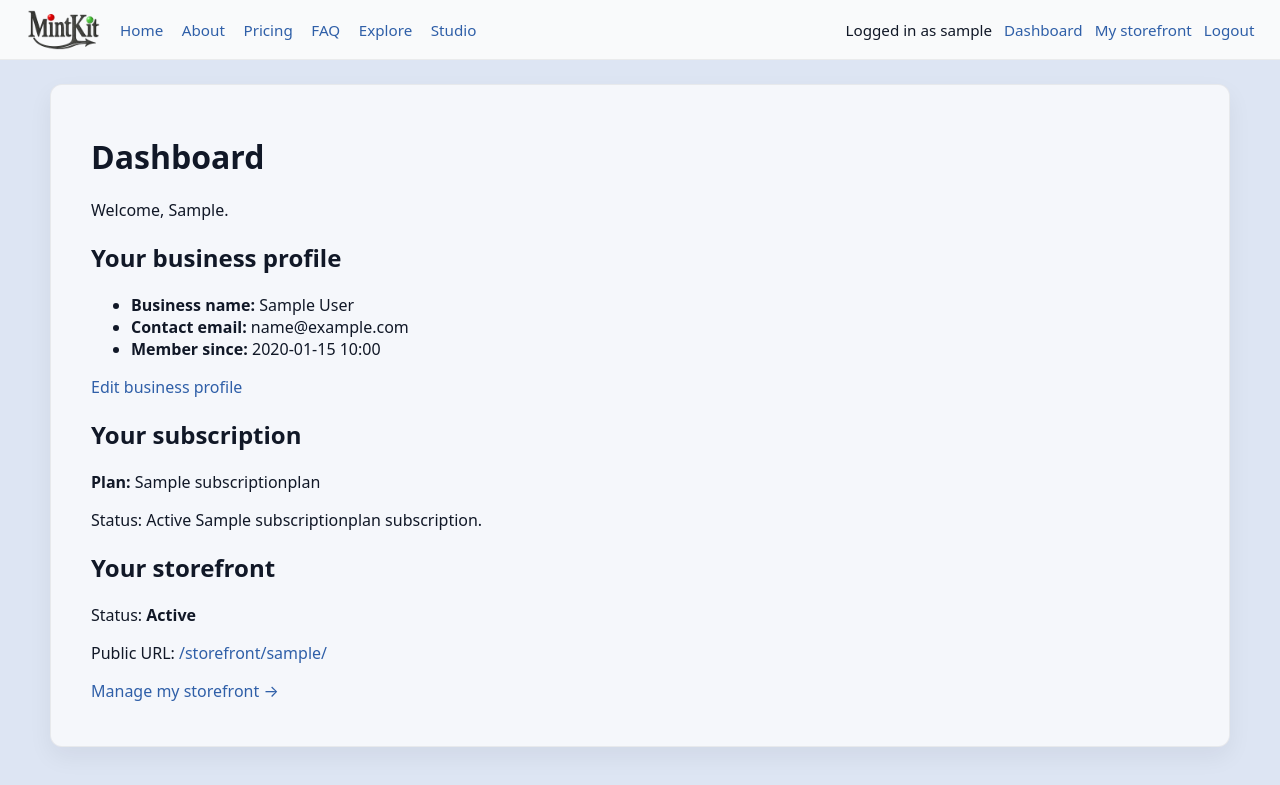
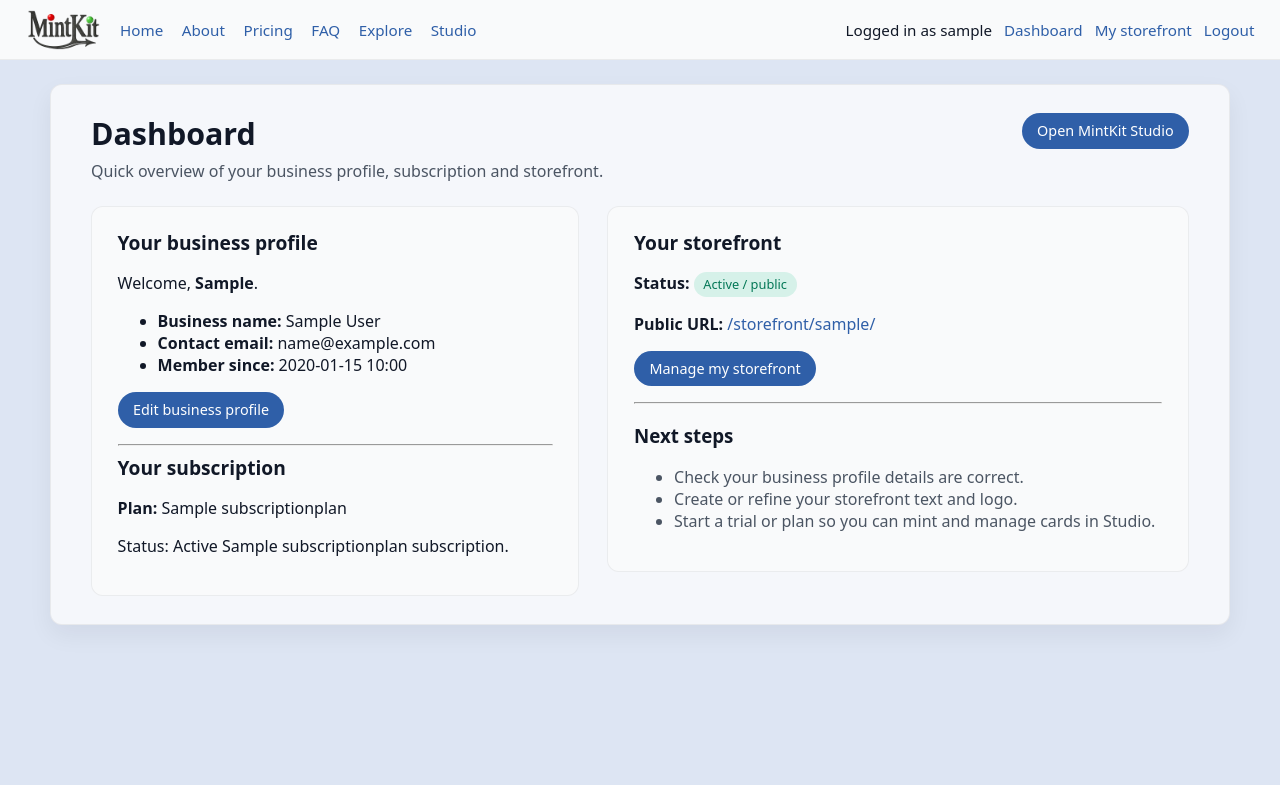
Before and after one commit to Oscar-Ivs/mintkit-hub, a Django app: page /accounts/dashboard/ in a window 1280 px wide. Shown: the top 785 px of the page. Run offline with Django 5.2, Linux system fonts and the light colour scheme; a user stored in the database is signed in; tables that the repository leaves empty hold one stand-in row (values such as "Sample post").

Commit message:
Redesign Dasboard view, Profile Pic upload and little Storefront tweaks

```diff
--- a/accounts/forms.py
+++ b/accounts/forms.py
@@ -39,5 +39,5 @@
         help_texts = {
             "business_name": "This will be shown on your storefront and in emails.",
             "contact_email": "Where MintKit-related messages should be sent.",
-            "logo": "Upload a small logo to show on your dashboard/storefront.",
+            "logo": "Upload a small logo to show on your dashboard and storefront.",
         }
--- a/static/css/style.css
+++ b/static/css/style.css
@@ -462,3 +462,16 @@
   margin-top: 1.2rem;
   font-size: 0.85rem;
 }
+
+/* Business logo styles for dashboard preview */
+
+.business-logo-wrapper {
+    margin-bottom: 0.75rem;
+}
+
+.business-logo {
+    max-width: 160px;
+    height: auto;
+    display: block;
+    border-radius: 12px;
+}
--- a/templates/accounts/dashboard.html
+++ b/templates/accounts/dashboard.html
@@ -1,12 +1,32 @@
 {% extends "base.html" %}
 
 {% block content %}
+
+<header class="sf-header">
+  <div class="sf-header-main">
     <h1>Dashboard</h1>
+    <p class="text-muted">
+      Quick overview of your business profile, subscription and storefront.
+    </p>
+  </div>
 
-<p>Welcome, {{ request.user.first_name|default:request.user.username }}.</p>
+  <div class="sf-header-actions">
+    <a href="{% url 'studio' %}" class="btn btn-primary">
+      Open MintKit Studio
+    </a>
+  </div>
+</header>
 
-{# -------------------- Business profile -------------------- #}
+<div class="sf-grid">
+  <!-- LEFT: business profile + subscription -->
+  <section class="sf-panel">
     <h2>Your business profile</h2>
+
+    <p>
+      Welcome,
+      <strong>{{ request.user.first_name|default:request.user.username }}</strong>.
+    </p>
+
     <ul>
       <li>
         <strong>Business name:</strong>
@@ -23,10 +43,13 @@
     </ul>
 
     <p>
-    <a href="{% url 'edit_profile' %}">Edit business profile</a>
+      <a href="{% url 'edit_profile' %}" class="btn btn-primary">
+        Edit business profile
+      </a>
     </p>
 
-{# -------------------- Subscription / trial info -------------------- #}
+    <hr>
+
     <h2>Your subscription</h2>
 
     {% if subscription %}
@@ -36,8 +59,7 @@
         <p>
           Status: Free trial
           {% if subscription.current_period_end %}
-                - ends on
-                {{ subscription.current_period_end|date:"F j, Y" }}.
+            – ends on {{ subscription.current_period_end|date:"F j, Y" }}.
           {% endif %}
         </p>
       {% else %}
@@ -46,7 +68,7 @@
         </p>
       {% endif %}
 
-    {# Later we can show limits (batches, cards) from subscription.plan here #}
+      {# Later: show simple usage / limits here #}
 
     {% else %}
       <p>
@@ -57,25 +79,26 @@
         <a href="{% url 'pricing' %}">View pricing &amp; start a free trial →</a>
       </p>
     {% endif %}
+  </section>
 
-{# -------------------- Storefront block -------------------- #}
+  <!-- RIGHT: storefront status + next steps -->
+  <section class="sf-panel">
     <h2>Your storefront</h2>
 
     {% if storefront %}
       <p>
-        Status:
+        <strong>Status:</strong>
         {% if storefront.is_active %}
-            <strong>Active</strong>
+          <span class="sf-badge sf-badge-success">Active / public</span>
         {% else %}
-            <strong>Inactive</strong>
+          <span class="sf-badge sf-badge-muted">Hidden (not public yet)</span>
         {% endif %}
       </p>
 
       <p>
-        Public URL:
+        <strong>Public URL:</strong>
         {% if storefront.slug %}
-            {# Use the URL tag instead of calling request.build_absolute_uri(...) #}
-            <a href="{% url 'storefront_detail' storefront.slug %}">
+          <a href="{% url 'storefront_detail' storefront.slug %}" target="_blank" rel="noopener">
             {% url 'storefront_detail' storefront.slug %}
           </a>
         {% else %}
@@ -84,16 +107,31 @@
       </p>
 
       <p>
-        <a href="{% url 'my_storefront' %}">Manage my storefront →</a>
+        <a href="{% url 'my_storefront' %}" class="btn btn-primary">
+          Manage my storefront
+        </a>
       </p>
+
     {% else %}
       <p>
-        You have not created a storefront yet.
+        You haven't created a storefront yet.
       </p>
       <p>
-        <a href="{% url 'my_storefront' %}">Create my storefront →</a>
+        <a href="{% url 'my_storefront' %}" class="btn btn-primary">
+          Create my first storefront
+        </a>
       </p>
     {% endif %}
 
+    <hr>
+
+    <h3>Next steps</h3>
+    <ul class="text-muted">
+      <li>Check your business profile details are correct.</li>
+      <li>Create or refine your storefront text and logo.</li>
+      <li>Start a trial or plan so you can mint and manage cards in Studio.</li>
+    </ul>
+  </section>
+</div>
 
 {% endblock %}
```
Also changed, not shown: storefronts/views.py (+10 -24 lines), templates/accounts/edit_profile.html (+26 -8 lines), templates/storefronts/my_storefront.html (+8 -5 lines). Lines whose indentation alone changed are shown as unchanged.
